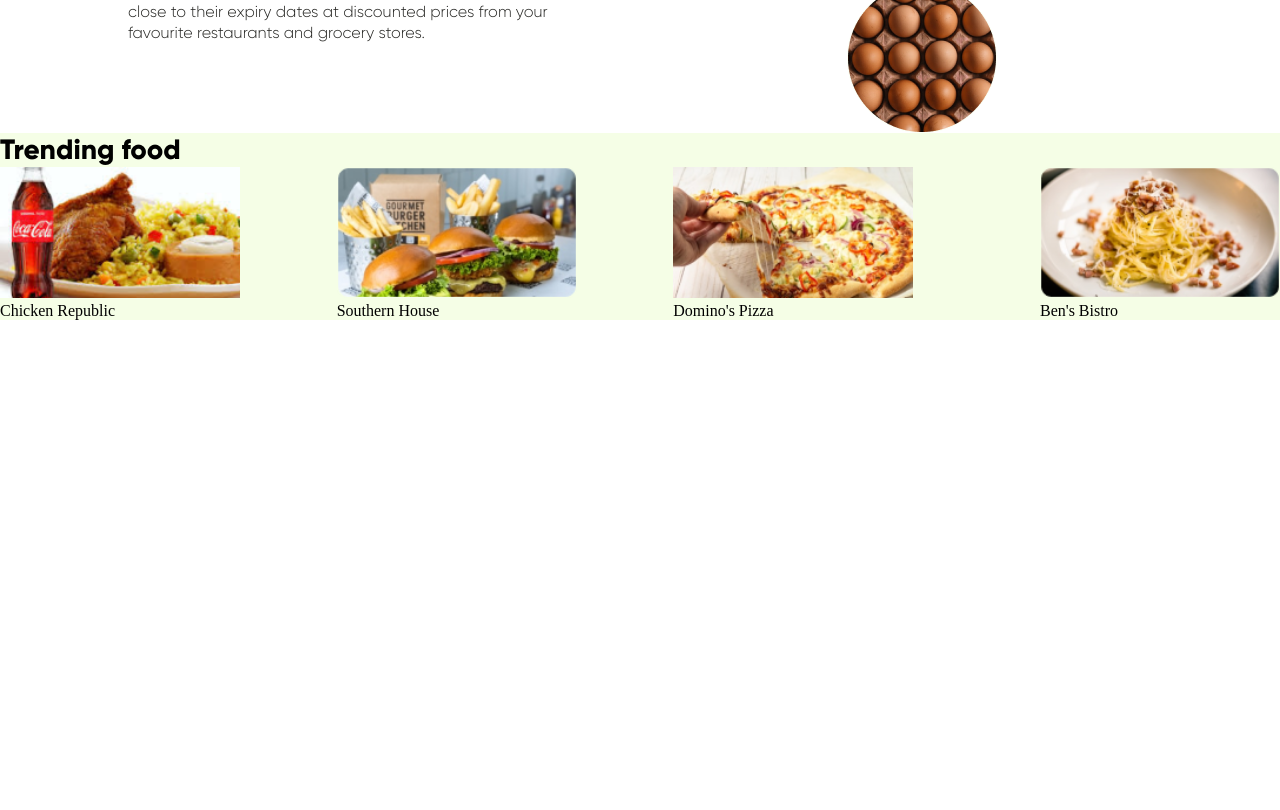
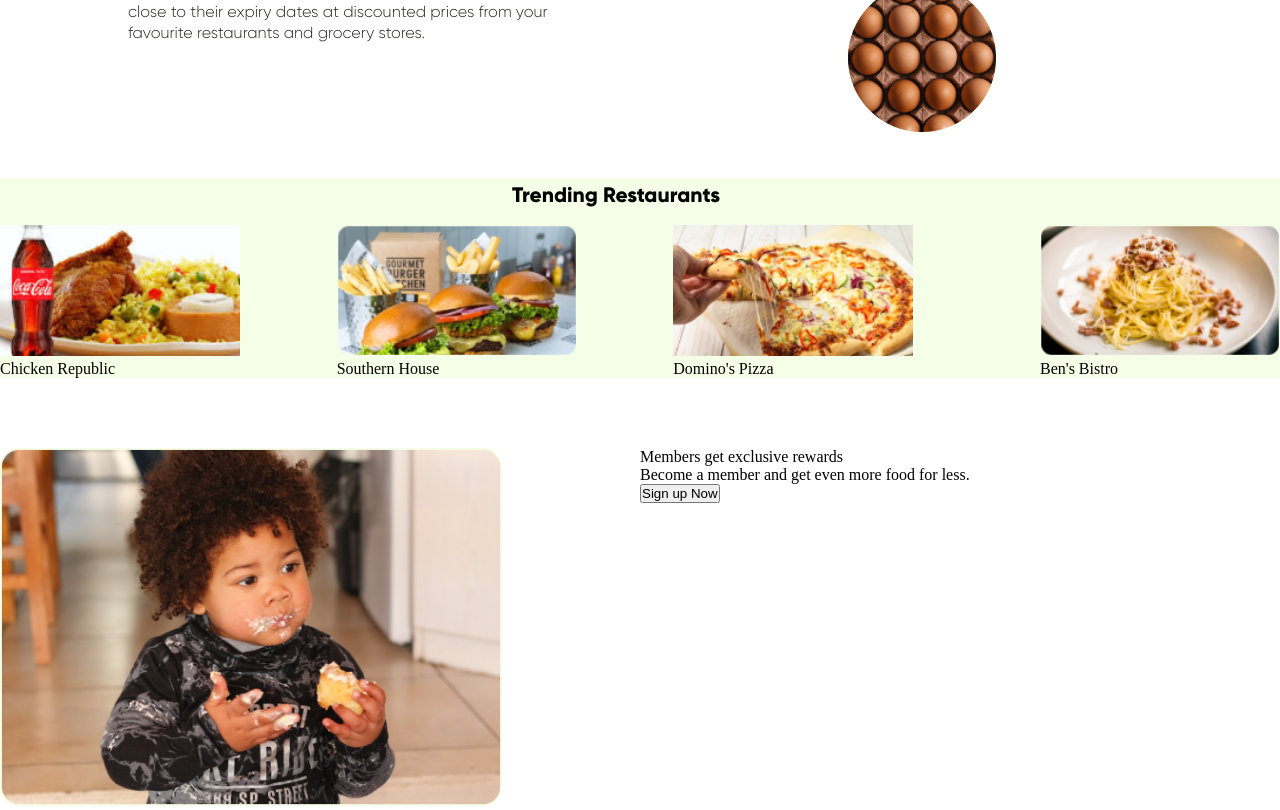
Before and after one commit to kingbee1/food-bargain, a React (Create React App) app: page / in a window 1280 px wide. Shown: the part 380-1190 px from the top of the page. Before the commit the page ends 800 px from the top, so only its background shows below. Built offline with nearby package versions, Linux system fonts and the light colour scheme.

Commit message:
updated homepage features

```diff
--- a/src/App.css
+++ b/src/App.css
@@ -191,32 +191,20 @@
   color: #1CB02D !important;
 }
 
-.hero-image1 img {
-/*
-  margin-left: 363px;
-  margin-top: -133px;
-  width: 12%;
-  justify-content: space-between; */
+
+
+.feature {
+  background: #F5FEE6;
 }
 
-.hero-image2 img {
-
-  /* display: flex; */
-  /* margin-left: 618px;
-  margin-top: 4px;
-  width: 12%;
-  justify-content: center; */
-}
-
-.feature {
-
-  background: #F5FEE6;
-}
 .feature-text{
   font-family: 'gil';
   font-weight: bold;
-  font-size: 28px;
+  font-size: 21px;
   line-height: 34px;
+  padding-left: 40%;
+  padding-bottom: 13px;
+  margin-top: 45px;
 }
 
 .feature-p {
@@ -241,11 +229,14 @@
   width: 240px;
 }
 
-.food-picture {
-  width: 50%;
-  float: right;
+.reward {
+  margin-top: 70px;
 }
 
-.food-picture img {
-  width: 100%;
+.reward img {
+  width: 95%;
 }
+
+.reward2 {
+  width: 50%;
+}
--- a/src/components/Landingpage/Content.js
+++ b/src/components/Landingpage/Content.js
@@ -6,6 +6,7 @@
 import food2 from '../../images/food2.png'
 import food3 from '../../images/food3.png'
 import food4 from '../../images/food4.png'
+import babyfood from '../../images/babyfood.png'
 
 
 const Hero = () => {
@@ -32,7 +33,7 @@
                 </div>
             </div>
           <section className="feature">
-            <p className="feature-text">Trending food</p>
+            <p className="feature-text">Trending Restaurants</p>
             <div className="flex justify-between">
                 <div className="feature-pic1">
                     <img src={food1} alt="food" />
@@ -50,9 +51,18 @@
                     <img src={food4} alt="food" />
                     <p>Ben's Bistro</p>
                 </div>
-
             </div>
           </section>
+            <div className="reward flex justify-between">
+                <div>
+                    <img src={babyfood} alt="" />
+                </div>
+                <div className="reward2">
+                    <p className="r2">Members get exclusive rewards</p>
+                    <p className="r3">Become a member and get even more food for less.</p>
+                    <button>Sign up Now</button>
+                </div>
+            </div>
         </div>
     )
 
```
